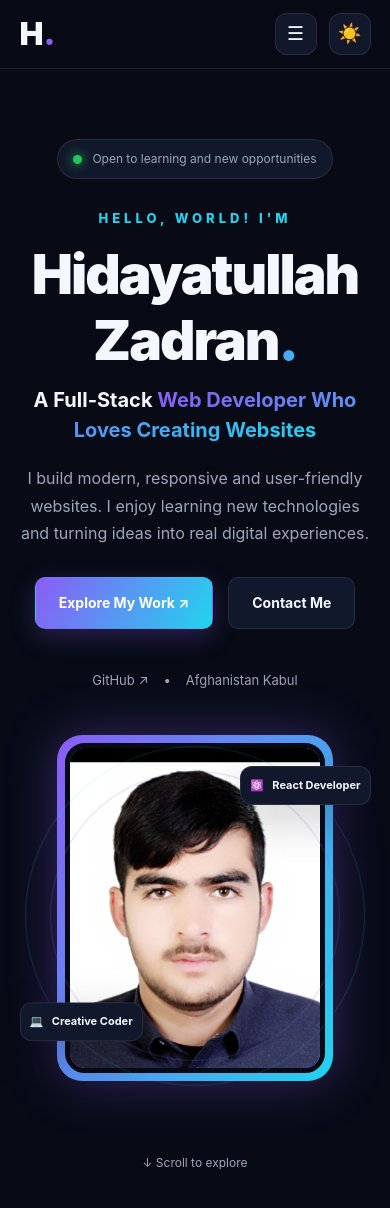
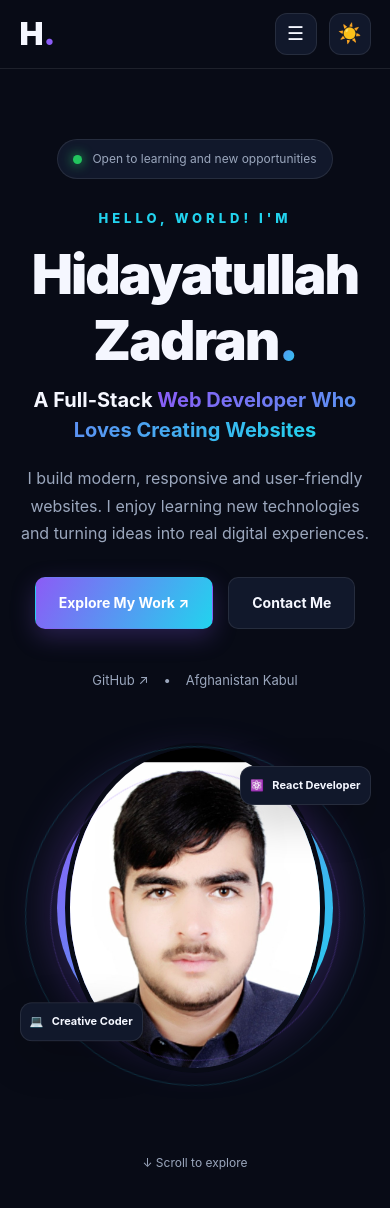
Before and after one commit to HidyatullahCode/Hidayatullah-Portfolio, a React (Vite) app: page / in a window 390 px wide. Shown: the top 1208 px of the page. Built offline with nearby package versions, Linux system fonts and the light colour scheme.

Commit message:
Update style.css

```diff
--- a/style.css
+++ b/style.css
@@ -11,15 +11,39 @@
   animation: floatPhoto 4s ease-in-out infinite;
 }
 
+
 .hero-photo {
   width: 320px;
-  height: 400px;
+  height: 320px;
   object-fit: cover;
-  object-position: top center;
-  border-radius: 20px;
+  object-position: center;
+  border-radius: 50%;
   border: 5px solid var(--bg);
   display: block;
 }
+
+.photo-container {
+  width: 336px;
+  height: 336px;
+  border-radius: 50%;
+  padding: 8px;
+  background: var(--gradient);
+  box-shadow: 0 0 50px rgba(139, 92, 246, 0.35);
+  animation: floatPhoto 4s ease-in-out infinite;
+}
+
+@media (max-width: 700px) {
+  .photo-container {
+    width: 276px;
+    height: 276px;
+  }
+
+  .hero-photo {
+    width: 260px;
+    height: 260px;
+  }
+}
+
 
 @keyframes floatPhoto {
   0%, 100% {
```
